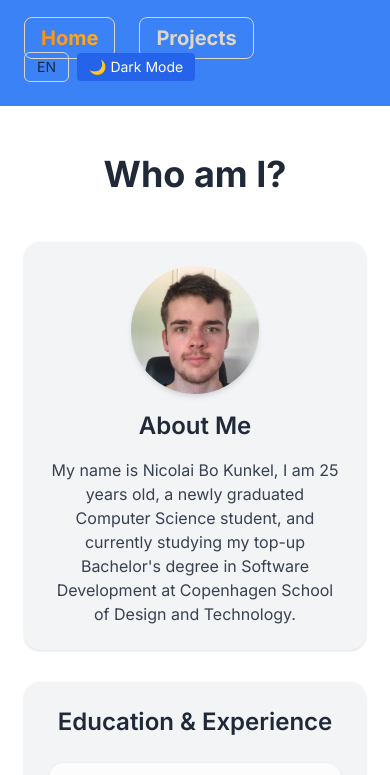
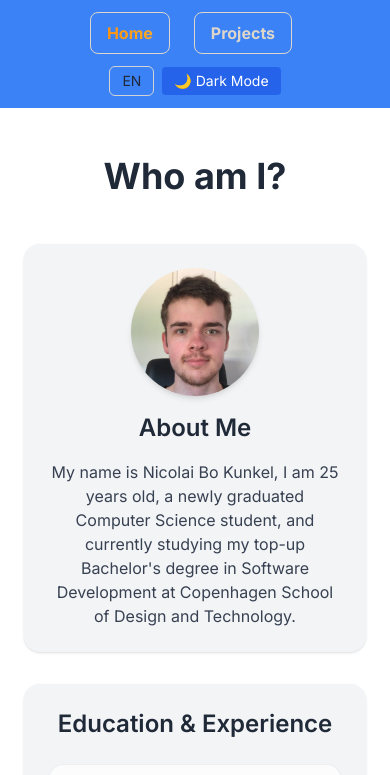
Before and after one commit to NicolaiBoKunkel/nbkhomepage, a Next.js app: page / in a window 390 px wide. Shown: the top 775 px of the page. Built offline with nearby package versions, Linux system fonts and the light colour scheme; no server answers.

Commit message:
Fixed header for small sizes

```diff
--- a/src/components/header.tsx
+++ b/src/components/header.tsx
@@ -9,15 +9,20 @@ export default function Header() {
   const { t } = useLanguage();
 
   return (
-    <nav className="flex items-center justify-between flex-wrap bg-blue-500 p-6">
-      <div id="header1" className="space-x-4 text-xl lg:flex-grow">
-        <NavLink href="/">{t("nav.home")}</NavLink>
-        <NavLink href="/projects">{t("nav.projects")}</NavLink>
-      </div>
+    <nav className="bg-blue-500 px-3 py-3 sm:px-6 sm:py-4">
+      <div className="flex flex-col items-center gap-3 sm:flex-row sm:items-center sm:justify-between">
+        <div
+          id="header1"
+          className="flex flex-wrap justify-center gap-x-4 gap-y-2 text-base sm:text-lg md:text-xl"
+        >
+          <NavLink href="/">{t("nav.home")}</NavLink>
+          <NavLink href="/projects">{t("nav.projects")}</NavLink>
+        </div>
 
-      <div className="flex items-center gap-2">
-        <LanguageToggle />
-        <ThemeToggle />
+        <div className="flex flex-wrap items-center justify-center gap-2">
+          <LanguageToggle />
+          <ThemeToggle />
+        </div>
       </div>
     </nav>
   );
```
